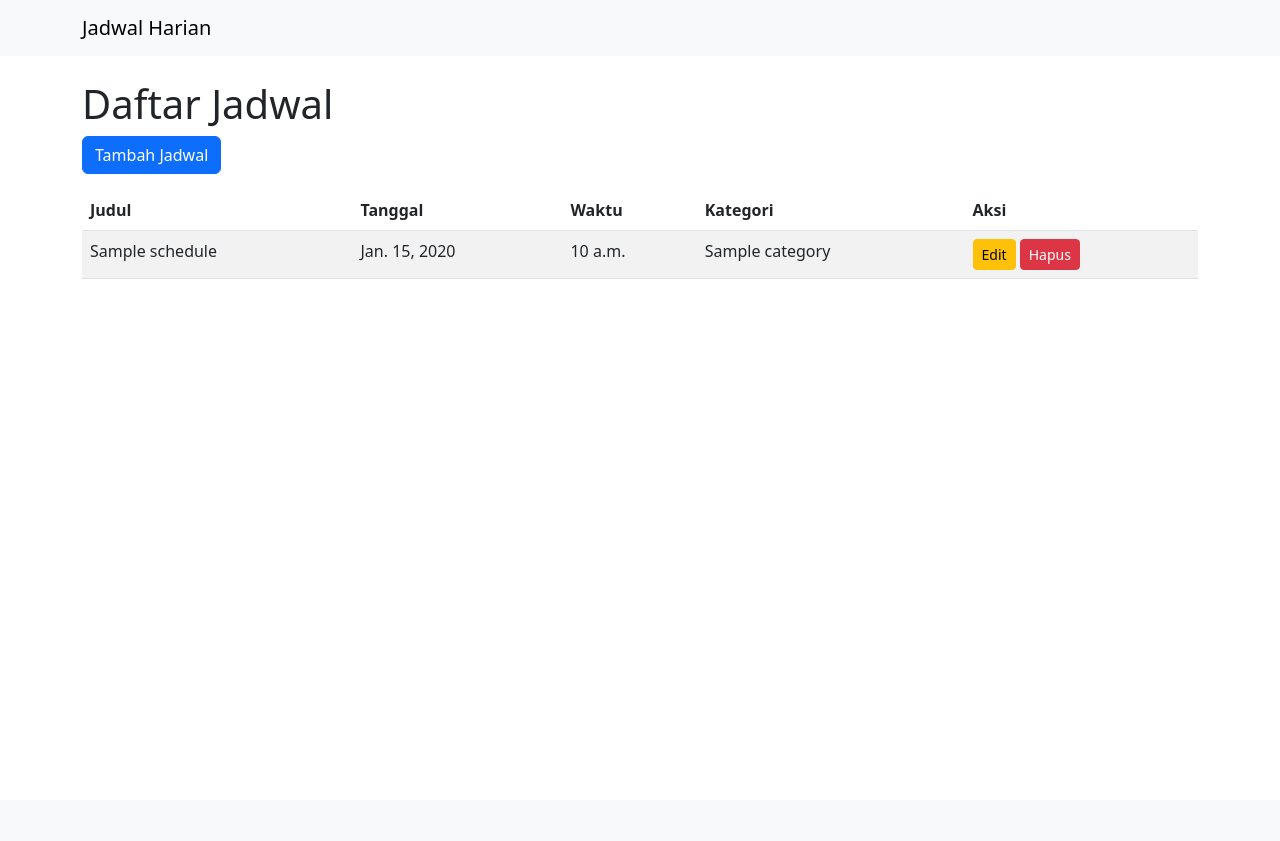
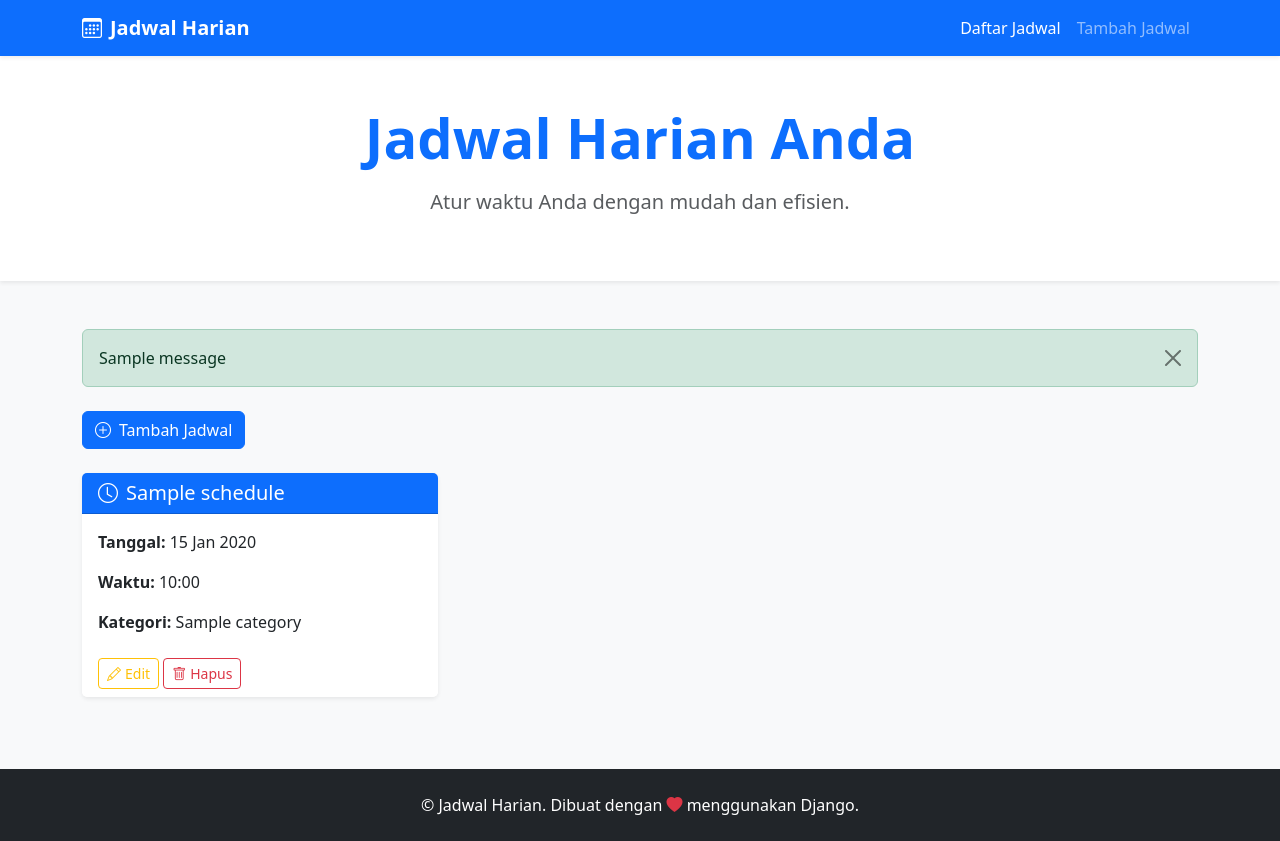
Before and after one commit to RianiDestianti/Django-DailySchedule, a Django app: page / in a window 1280 px wide. Before the commit the page ends 279 px from the top, so only its background shows below. Run offline with Django 5.2, Linux system fonts and the light colour scheme; tables that the repository leaves empty hold one stand-in row (values such as "Sample post"); one stand-in notice (Sample message) is shown.

Commit message:
feat: Implement frontend for daily schedule management

```diff
--- a/scheduler/templates/scheduler/base.html
+++ b/scheduler/templates/scheduler/base.html
@@ -2,18 +2,61 @@
 <html lang="en">
 <head>
     <meta charset="UTF-8">
-    <title>Jadwal Harian</title>
+    <meta name="viewport" content="width=device-width, initial-scale=1.0">
+    <title>{% block title %}Jadwal Harian{% endblock %}</title>
     <link href="https://cdn.jsdelivr.net/npm/bootstrap@5.3.0/dist/css/bootstrap.min.css" rel="stylesheet">
+    <link href="https://cdn.jsdelivr.net/npm/bootstrap-icons@1.10.5/font/bootstrap-icons.css" rel="stylesheet">
 </head>
-<body>
-    <nav class="navbar navbar-light bg-light">
+<body class="bg-light">
+    <nav class="navbar navbar-expand-lg navbar-dark bg-primary shadow-sm sticky-top">
         <div class="container">
-            <a class="navbar-brand" href="{% url 'schedule_list' %}">Jadwal Harian</a>
+            <a class="navbar-brand fw-bold" href="{% url 'schedule_list' %}">
+                <i class="bi bi-calendar3 me-2"></i>Jadwal Harian
+            </a>
+            <button class="navbar-toggler" type="button" data-bs-toggle="collapse" data-bs-target="#navbarNav" aria-controls="navbarNav" aria-expanded="false" aria-label="Toggle navigation">
+                <span class="navbar-toggler-icon"></span>
+            </button>
+            <div class="collapse navbar-collapse" id="navbarNav">
+                <ul class="navbar-nav ms-auto">
+                    <li class="nav-item">
+                        <a class="nav-link active" href="{% url 'schedule_list' %}">Daftar Jadwal</a>
+                    </li>
+                    <li class="nav-item">
+                        <a class="nav-link" href="{% url 'schedule_create' %}">Tambah Jadwal</a>
+                    </li>
+                </ul>
+            </div>
         </div>
     </nav>
-    <div class="container mt-4">
+
+    <header class="bg-white py-5 shadow-sm">
+        <div class="container text-center">
+            <h1 class="display-4 fw-bold text-primary mb-3">Jadwal Harian Anda</h1>
+            <p class="lead text-muted">Atur waktu Anda dengan mudah dan efisien.</p>
+        </div>
+    </header>
+
+    <main class="container my-5">
+        {% if messages %}
+            <div class="mb-4">
+                {% for message in messages %}
+                    <div class="alert alert-{{ message.tags }} alert-dismissible fade show" role="alert">
+                        {{ message }}
+                        <button type="button" class="btn-close" data-bs-dismiss="alert" aria-label="Close"></button>
+                    </div>
+                {% endfor %}
+            </div>
+        {% endif %}
         {% block content %}
         {% endblock %}
-    </div>
+    </main>
+
+    <footer class="bg-dark text-white py-4 mt-auto">
+        <div class="container text-center">
+            <p class="mb-0">© {{ "now"|date:"Y" }} Jadwal Harian. Dibuat dengan <i class="bi bi-heart-fill text-danger"></i> menggunakan Django.</p>
+        </div>
+    </footer>
+
+    <script src="https://cdn.jsdelivr.net/npm/bootstrap@5.3.0/dist/js/bootstrap.bundle.min.js"></script>
 </body>
 </html>
--- a/scheduler/templates/scheduler/schedule_list.html
+++ b/scheduler/templates/scheduler/schedule_list.html
@@ -1,35 +1,45 @@
 {% extends 'scheduler/base.html' %}
 
+{% block title %}Daftar Jadwal{% endblock %}
+
 {% block content %}
-    <h1>Daftar Jadwal</h1>
-    <a href="{% url 'schedule_create' %}" class="btn btn-primary mb-3">Tambah Jadwal</a>
+<div class="row">
+    <div class="col-12 mb-4">
+        <a href="{% url 'schedule_create' %}" class="btn btn-primary">
+            <i class="bi bi-plus-circle me-2"></i>Tambah Jadwal
+        </a>
+    </div>
     {% if schedules %}
-        <table class="table table-striped">
-            <thead>
-                <tr>
-                    <th>Judul</th>
-                    <th>Tanggal</th>
-                    <th>Waktu</th>
-                    <th>Kategori</th>
-                    <th>Aksi</th>
-                </tr>
-            </thead>
-            <tbody>
-                {% for schedule in schedules %}
-                    <tr>
-                        <td>{{ schedule.title }}</td>
-                        <td>{{ schedule.date }}</td>
-                        <td>{{ schedule.time }}</td>
-                        <td>{{ schedule.category|default:"Tidak ada" }}</td>
-                        <td>
-                            <a href="{% url 'schedule_edit' schedule.pk %}" class="btn btn-warning btn-sm">Edit</a>
-                            <a href="{% url 'schedule_delete' schedule.pk %}" class="btn btn-danger btn-sm">Hapus</a>
-                        </td>
-                    </tr>
-                {% endfor %}
-            </tbody>
-        </table>
+        {% for schedule in schedules %}
+            <div class="col-md-6 col-lg-4 mb-4">
+                <div class="card h-100 shadow-sm border-0">
+                    <div class="card-header bg-primary text-white">
+                        <h5 class="card-title mb-0">
+                            <i class="bi bi-clock me-2"></i>{{ schedule.title }}
+                        </h5>
+                    </div>
+                    <div class="card-body">
+                        <p class="card-text"><strong>Tanggal:</strong> {{ schedule.date|date:"d M Y" }}</p>
+                        <p class="card-text"><strong>Waktu:</strong> {{ schedule.time|time:"H:i" }}</p>
+                        <p class="card-text"><strong>Kategori:</strong> {{ schedule.category|default:"Tidak ada" }}</p>
+                    </div>
+                    <div class="card-footer bg-white border-top-0">
+                        <a href="{% url 'schedule_edit' schedule.pk %}" class="btn btn-outline-warning btn-sm">
+                            <i class="bi bi-pencil me-1"></i>Edit
+                        </a>
+                        <a href="{% url 'schedule_delete' schedule.pk %}" class="btn btn-outline-danger btn-sm">
+                            <i class="bi bi-trash me-1"></i>Hapus
+                        </a>
+                    </div>
+                </div>
+            </div>
+        {% endfor %}
     {% else %}
-        <p>Belum ada jadwal.</p>
+        <div class="col-12">
+            <div class="alert alert-info text-center">
+                <i class="bi bi-info-circle me-2"></i>Belum ada jadwal. Tambahkan jadwal baru sekarang!
+            </div>
+        </div>
     {% endif %}
+</div>
 {% endblock %}
```
Also changed, not shown: scheduler/templates/scheduler/schedule_confirm_delete.html (+27 -7 lines), scheduler/templates/scheduler/schedule_form.html (+42 -7 lines).
